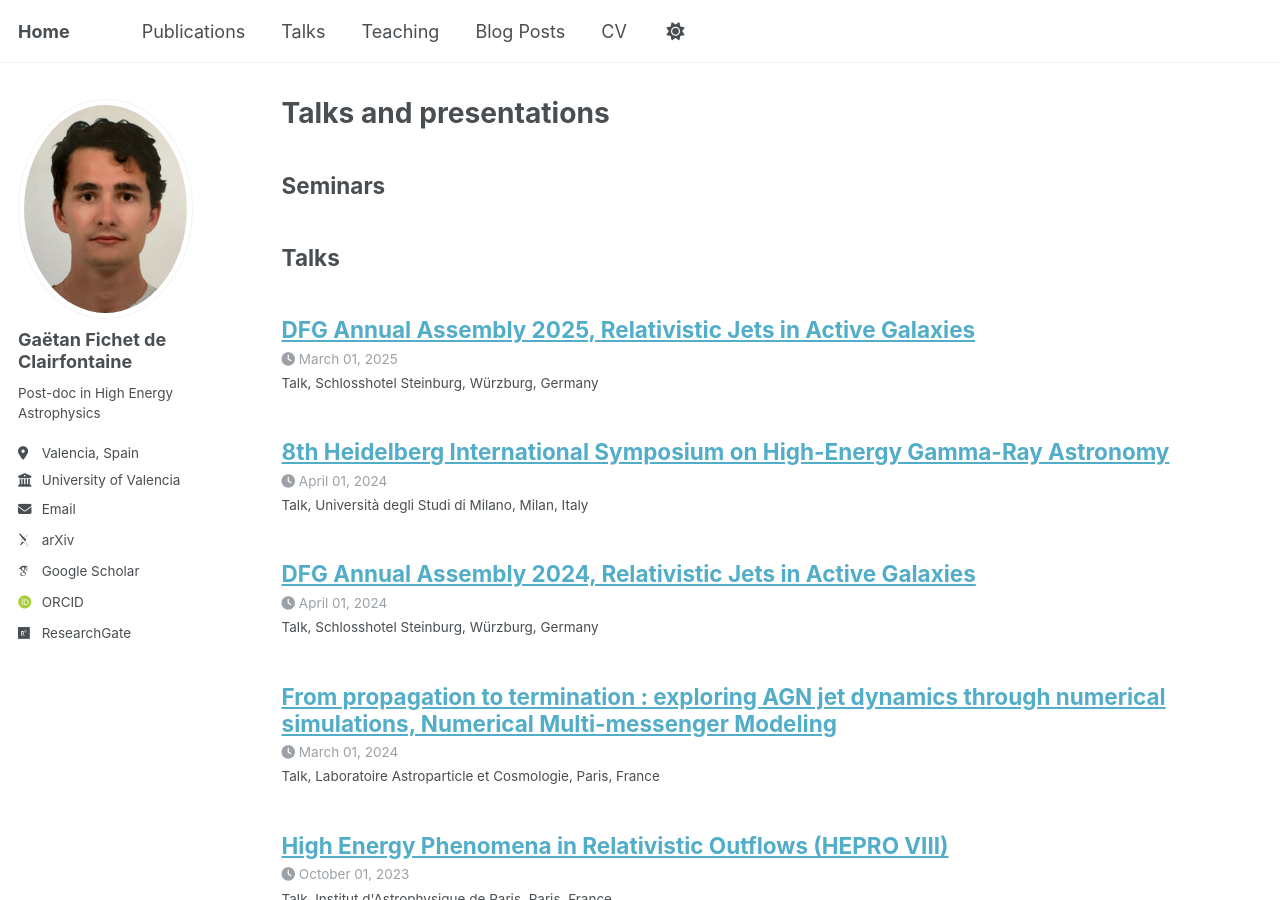
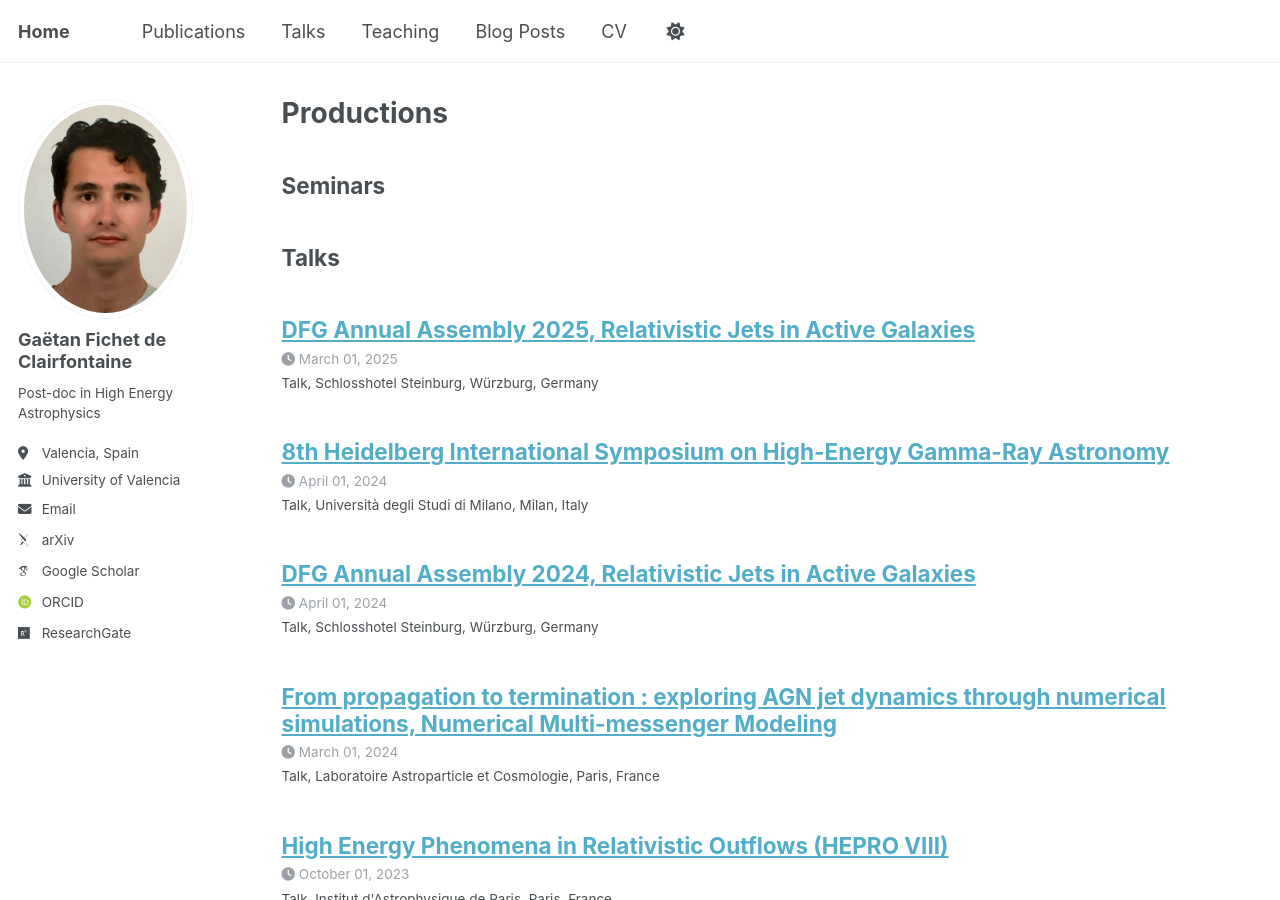
Before and after one commit to GFichetDC/my-website, a Jekyll site: the page built from _pages/talks.html, in a window 1280 px wide and 900 px high. Built offline with Jekyll 4.4.1, drawn with Linux system fonts in a browser that asks for light colours; some web fonts are replaced.

Commit message:
Updated website

```diff
--- a/_pages/talks.html
+++ b/_pages/talks.html
@@ -1,6 +1,6 @@
 ---
 layout: archive
-title: "Talks and presentations"
+title: "Productions"
 permalink: /talks/
 author_profile: true
 ---
@@ -12,14 +12,13 @@
 {% endif %}
 
 <h2>Seminars</h2>
-{% assign sorted_seminars = site.seminars | sort: "date" | reverse %}
-{% for post in sorted_seminars %}
+
+{% for post in site.seminars reversed %}
   {% include archive-single-talk.html %}
 {% endfor %}
 
+<h2>Talks</h2>
 
-<h2>Talks</h2>
-{% assign sorted_talks = site.talks | sort: "date" | reverse %}
-{% for post in sorted_talks %}
+{% for post in site.talks reversed %}
   {% include archive-single-talk.html %}
 {% endfor %}
```
Also changed, not shown: 5 other files.
